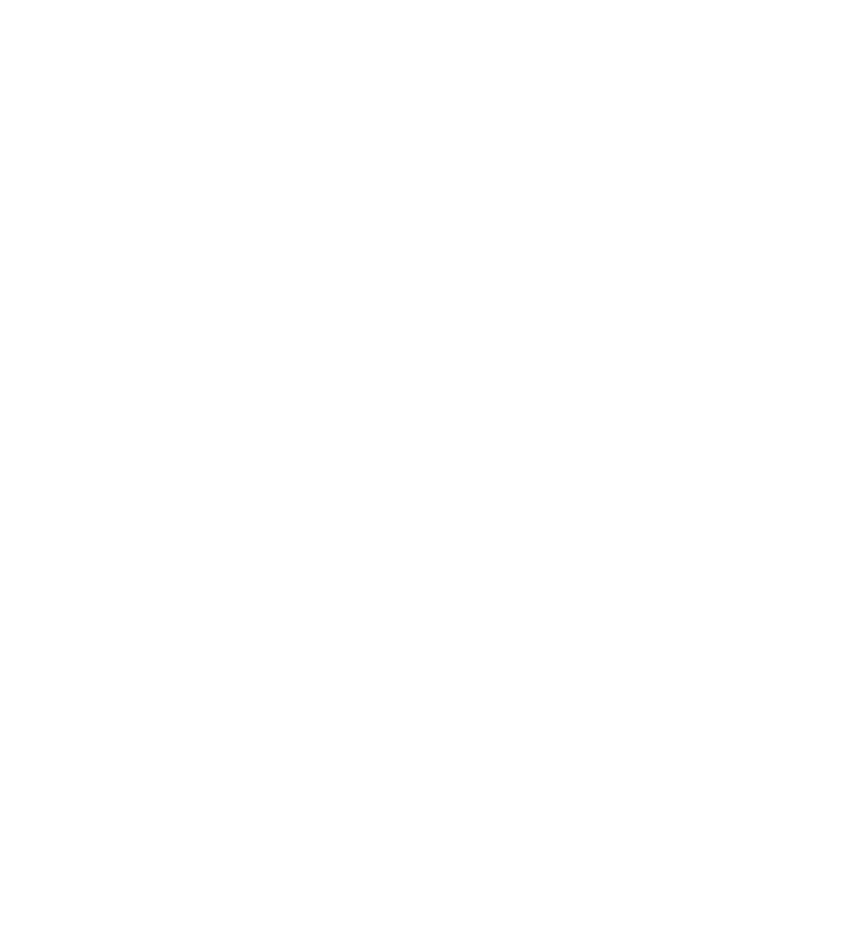
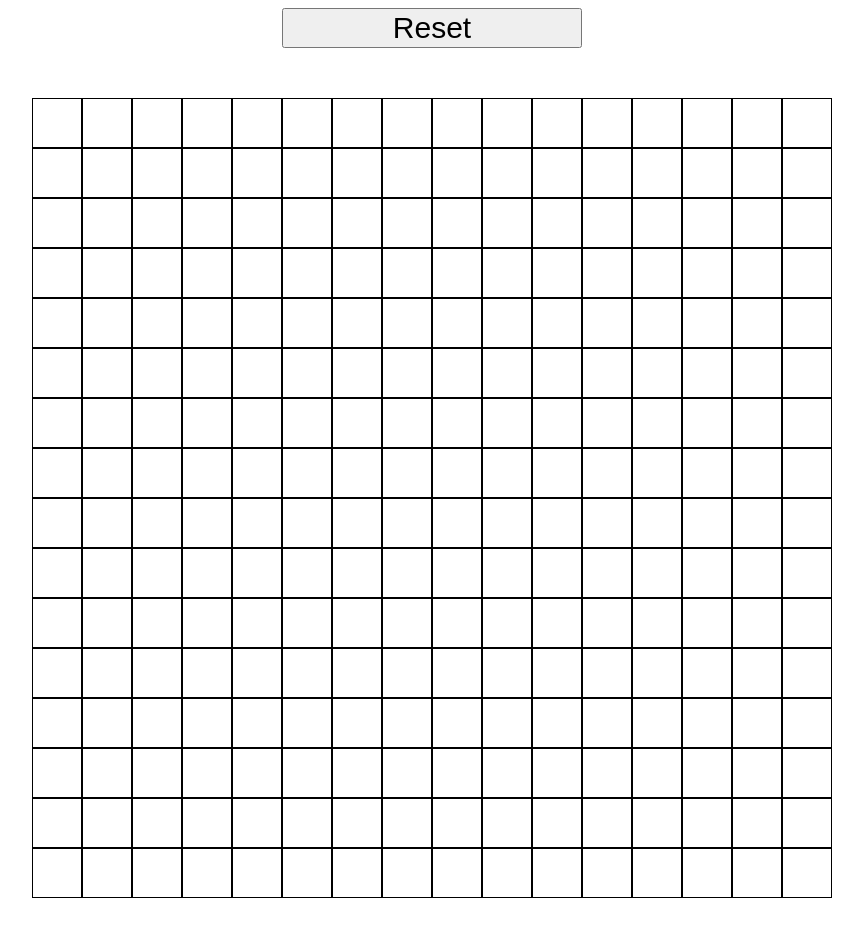
Before and after one commit to jl37465/etch-a-sketch, a plain HTML site: page index.html in a window 1280 px wide. Shown: the whole page, without its empty margins (208-1071 px from the left). Before the commit the page ends 800 px from the top, so only its background shows below. Drawn offline with Linux system fonts and the light colour scheme.

Commit message:
Add core functionality and button, which will later be coded to reset grid and prompt user for new grid size.

```diff
--- a/script.js
+++ b/script.js
@@ -0,0 +1,48 @@
+const mainContainer = document.querySelector("#main-container");
+
+function createSquares(number) {
+    for (let i = 1; i <= number ** 2; i++) {
+        const playSquare = document.createElement("div");
+        playSquare.className = "play-div";
+        playSquare.addEventListener("mouseover", () => {
+            playSquare.style.backgroundColor = "black";
+        });
+
+        mainContainer.appendChild(playSquare);
+    }
+
+    mainContainer.style.gridTemplateColumns = `repeat(${number}, 1fr)`;
+    mainContainer.style.gridTemplateRows = `repeat(${number}, 1fr)`;
+}
+
+function removeGrid() {
+    let allSquares = document.querySelectorAll(".play-div");
+
+    document.body.removeChild("#main-container");
+}
+
+function resetGrid() {
+    let allSquares = document.querySelectorAll(".play-div");
+    let userInput = Number(prompt("How many squares on each side? (Max. 100)", ""));
+
+    removeGrid();
+}
+
+function addButton() {
+    const resetButton = document.createElement("button");
+
+    resetButton.textContent = "Reset";
+    resetButton.id = "reset-button";
+/*     resetButton.addEventListener("click", () => {
+        resetGrid();
+    }); */
+
+    document.body.appendChild(resetButton);
+}
+
+addButton();
+createSquares(16);
+
+// TO DO: MAKE BUTTON PROMPT USER FOR NUMBER, WHICH IS USED FOR GRID.
+// TO DO: ADD COMMENTS AND STUFF.
+// CHECK ANY OTHER TO DO'S ON THE T.O.P. PAGE.
--- a/style.css
+++ b/style.css
@@ -0,0 +1,25 @@
+body {
+    display: grid;
+    justify-items: center;
+}
+
+.play-div {
+    border: solid 1px black;
+    margin: 0;
+    padding: 0;
+}
+
+#main-container {
+    grid-row: 2;
+    display: grid;
+    margin: 50px;
+    width: 800px;
+    height: 800px;
+}
+
+#reset-button {
+    grid-row: 1;
+    width: 300px;
+    height: 40px;
+    font-size: 30px;
+}
```
Also changed, not shown: index.html (+3 -1 lines).
